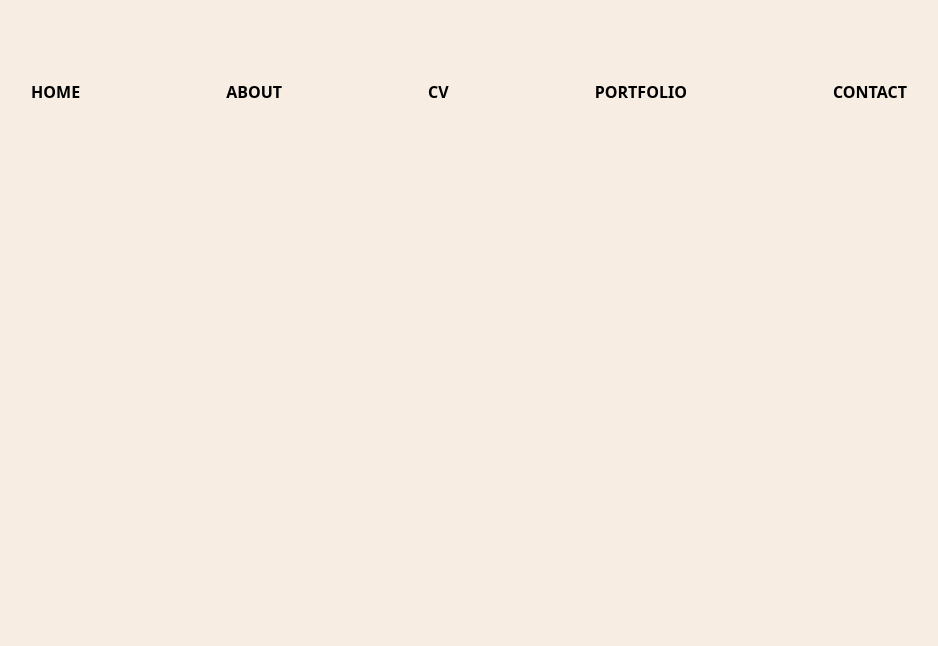
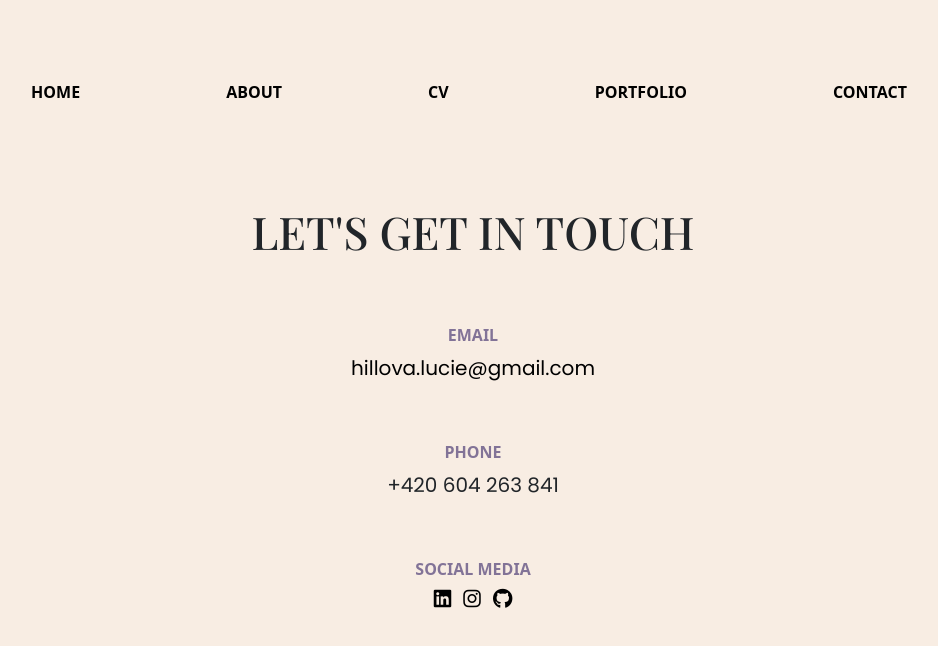
Before and after one commit to hillova/personal-web-page, a plain HTML site: page html-pages/contact.html in a window 1280 px wide. Shown: the whole page, without its empty margins (187-1125 px from the left). Drawn offline with nearby package versions, Linux system fonts and the light colour scheme; a web font is replaced by a local one.

Commit message:
contact page structure added

```diff
--- a/html-pages/CSS/styles.css
+++ b/html-pages/CSS/styles.css
@@ -120,7 +120,25 @@ li a:hover {
   text-align: center;
   margin-bottom: 50px;
 }
-.cv-page h3 {
+.cv-page h3,
+.contact-page h3 {
   padding-bottom: 0px;
   margin-top: 40px;
 }
+
+.contact-page {
+  text-align: center;
+}
+
+.contact-page p,
+i {
+  font-size: 20px;
+}
+
+.contact-page a {
+  font-weight: 400;
+}
+
+.contact-page a:hover {
+  color: var(--primary-color);
+}
--- a/html-pages/contact.html
+++ b/html-pages/contact.html
@@ -48,6 +48,26 @@
         <li><a href="/html-pages/contact.html">CONTACT</a></li>
       </ul>
     </nav>
-    <div class="container"></div>
+    <div class="container contact-page">
+      <h2 class="mb-5">LET'S GET IN TOUCH</h2>
+      <h3>EMAIL</h3>
+      <p>
+        <a href="mailto:hillova.lucie@gmail.com">hillova.lucie@gmail.com</a>
+      </p>
+      <h3>PHONE</h3>
+      <p>+420 604 263 841</p>
+      <h3>SOCIAL MEDIA</h3>
+      <a
+        href="https://www.linkedin.com/in/lucie-hillov%C3%A1-218348134/"
+        class="me-2"
+        ><i class="fa-brands fa-linkedin"></i
+      ></a>
+      <a href="https://www.instagram.com/luciethehill/" class="me-2"
+        ><i class="fa-brands fa-instagram"></i
+      ></a>
+      <a href="https://github.com/hillova"
+        ><i class="fa-brands fa-github"></i
+      ></a>
+    </div>
   </body>
 </html>
```
Also changed, not shown: html-pages/cv.html (+2 -2 lines), html-pages/portfolio.html (+3 -1 lines).
